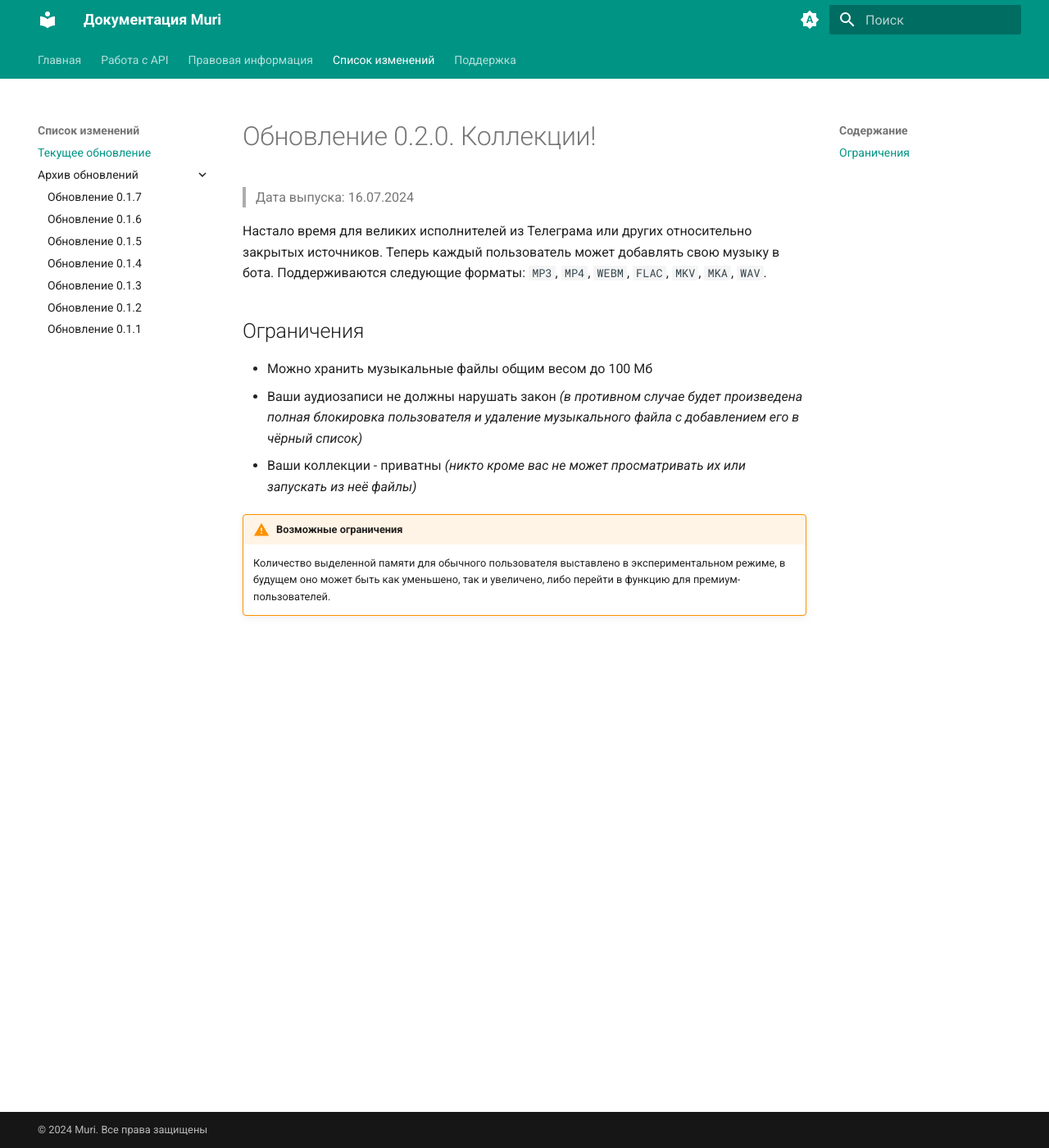
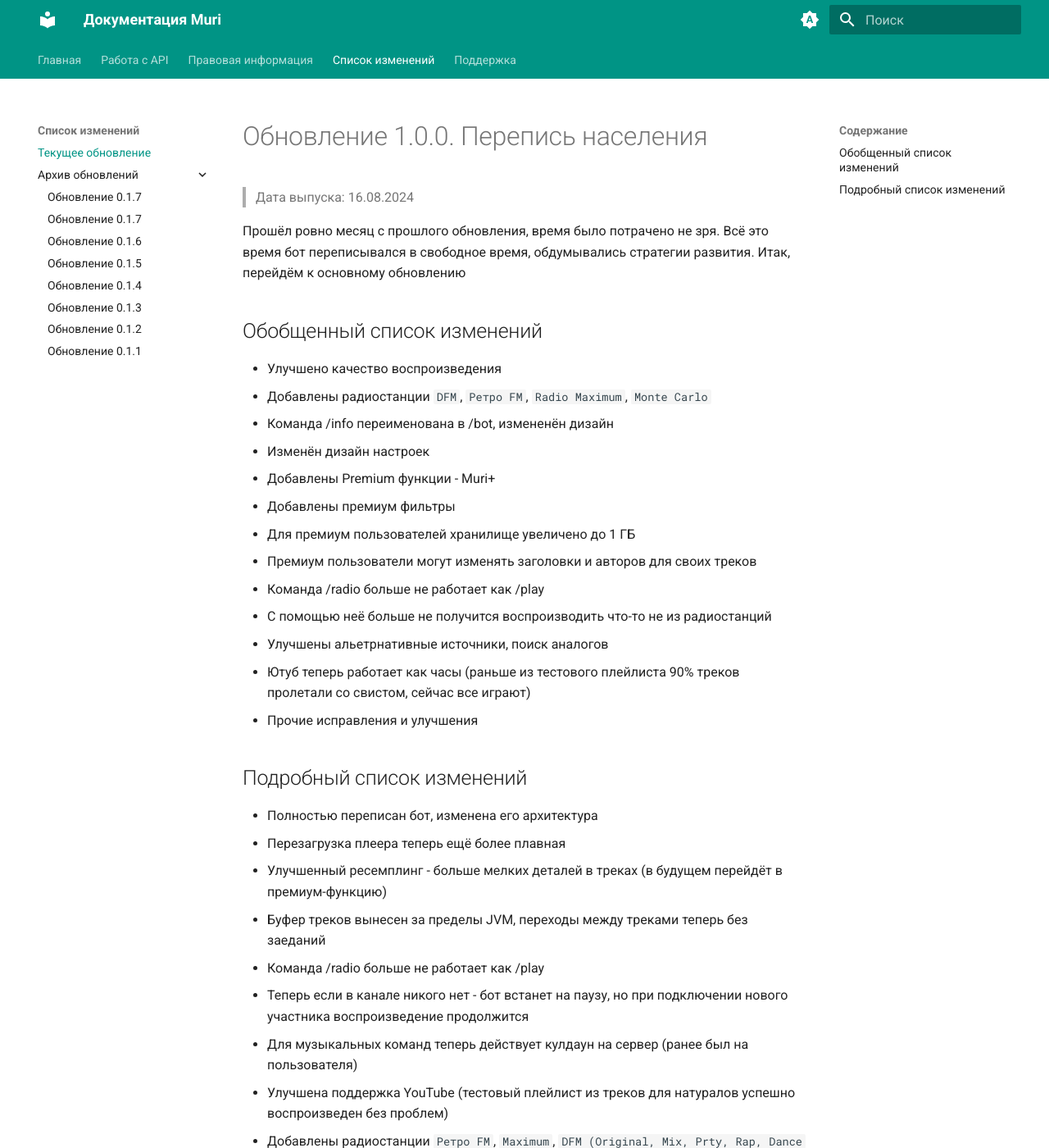
Before and after one commit to Muri-ds/muri-ds.github.io, an MkDocs documentation site: the page built from docs/changelog/index.md, in a window 1280 px wide and 1400 px high. Shown: the whole window at 82% size. Built offline with MkDocs 1.6.1 and Material for MkDocs 9.7.7, drawn with Linux system fonts in a browser that asks for light colours; some of the changed text lies outside the part shown.

Commit message:
Add changelog

```diff
--- a/docs/changelog/index.md
+++ b/docs/changelog/index.md
@@ -1,16 +1,45 @@
-# Обновление 0.2.0. Коллекции!
-> Дата выпуска: 16.07.2024
+# Обновление 1.0.0. Перепись населения
+> Дата выпуска: 16.08.2024
 
-Настало время для великих исполнителей из Телеграма или других относительно закрытых источников.
-Теперь каждый пользователь может добавлять свою музыку в бота.
-Поддерживаются следующие форматы: `MP3`, `MP4`, `WEBM`, `FLAC`, `MKV`, `MKA`, `WAV`.
+Прошёл ровно месяц с прошлого обновления, время было потрачено не зря.
+Всё это время бот переписывался в свободное время, обдумывались стратегии развития.
+Итак, перейдём к основному обновлению
 
-## Ограничения
-* Можно хранить музыкальные файлы общим весом до 100 Мб
-* Ваши аудиозаписи не должны нарушать закон *(в противном случае будет произведена полная блокировка пользователя и удаление музыкального файла с добавлением его в чёрный список)*
-* Ваши коллекции - приватны *(никто кроме вас не может просматривать их или запускать из неё файлы)*
+## Обобщенный список изменений
+* Улучшено качество воспроизведения
+* Добавлены радиостанции `DFM`, `Ретро FM`, `Radio Maximum`, `Monte Carlo`
+* Команда /info переименована в /bot, измененён дизайн
+* Изменён дизайн настроек
+* Добавлены Premium функции - Muri+
+  * Добавлены премиум фильтры
+  * Для премиум пользователей хранилище увеличено до 1 ГБ
+  * Премиум пользователи могут изменять заголовки и авторов для своих треков
+* Команда /radio больше не работает как /play
+  * С помощью неё больше не получится воспроизводить что-то не из радиостанций
+* Улучшены альетрнативные источники, поиск аналогов
+  * Ютуб теперь работает как часы (раньше из тестового плейлиста 90% треков пролетали со свистом, сейчас все играют)
+* Прочие исправления и улучшения
 
+## Подробный список изменений
+* Полностью переписан бот, изменена его архитектура
+* Перезагрузка плеера теперь ещё более плавная
+* Улучшенный ресемплинг - больше мелких деталей в треках (в будущем перейдёт в премиум-функцию)
+* Буфер треков вынесен за пределы JVM, переходы между треками теперь без заеданий
+* Команда /radio больше не работает как /play
+* Теперь если в канале никого нет - бот встанет на паузу, но при подключении нового участника воспроизведение продолжится
+* Для музыкальных команд теперь действует кулдаун на сервер (ранее был на пользователя)
+* Улучшена поддержка YouTube (тестовый плейлист из треков для натуралов успешно воспроизведен без проблем)
+* Добавлены радиостанции `Ретро FM`, `Maximum`, `DFM (Original, Mix, Prty, Rap, Dance Hall, Dance Gold 90/00/10/20, Russian Dance, Дискач 90-х)`
+* Добавлены новые настройки, изменено взаимодействие с ними
+* Для показа очереди воспроизведения больше не нужно быть в голосовом канале
+* Команда /info переименована в /bot, немного изменено расположение полей
+* Случайный поиск по Booru сайтам теперь не выдаёт ошибку "Ничего не найдено"
+* Добавлены Premium функции - Muri+
+  * Добавлены премиум фильтры
+  * Для премиум пользователей хранилище увеличено до 1 ГБ
+  * Премиум пользователи могут изменять заголовки и авторов для своих треков
+* Изменена библиотека для транслирования аудио в Discord
+  * Это сделает воспроизведение более плавным, уменьшит потребление ресурсов
+* Прочие множественные оптимизации, бот должен работать быстрее и стабильней
 
-!!! warning "Возможные ограничения"
-
-    Количество выделенной памяти для обычного пользователя выставлено в экспериментальном режиме, в будущем оно может быть как уменьшено, так и увеличено, либо перейти в функцию для премиум-пользователей.
+P.S. Раздачи на старом коде с миграцией на другую архитектуру, так как поджимали сроки (а ещё лень)
--- a/mkdocs.yml
+++ b/mkdocs.yml
@@ -113,6 +113,7 @@ nav:
   - Список изменений:
       - Текущее обновление: changelog/index.md
       - Архив обновлений:
+          - Обновление 0.1.7: changelog/0-2-0.md
           - Обновление 0.1.7: changelog/0-1-7.md
           - Обновление 0.1.6: changelog/0-1-6.md
           - Обновление 0.1.5: changelog/0-1-5.md
```
Also changed, not shown: docs/changelog/0-2-0.md (added, +16 -0 lines).
